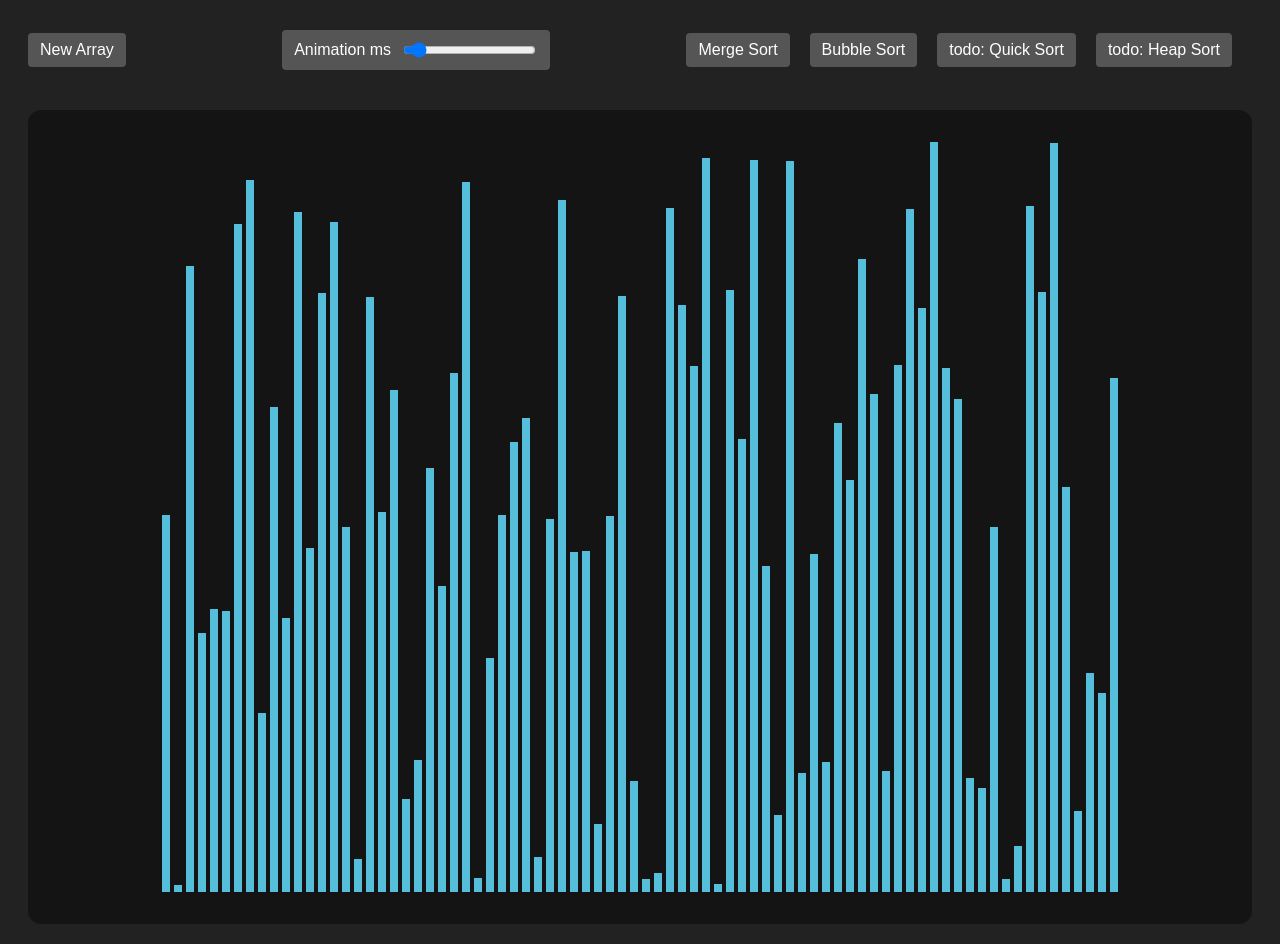
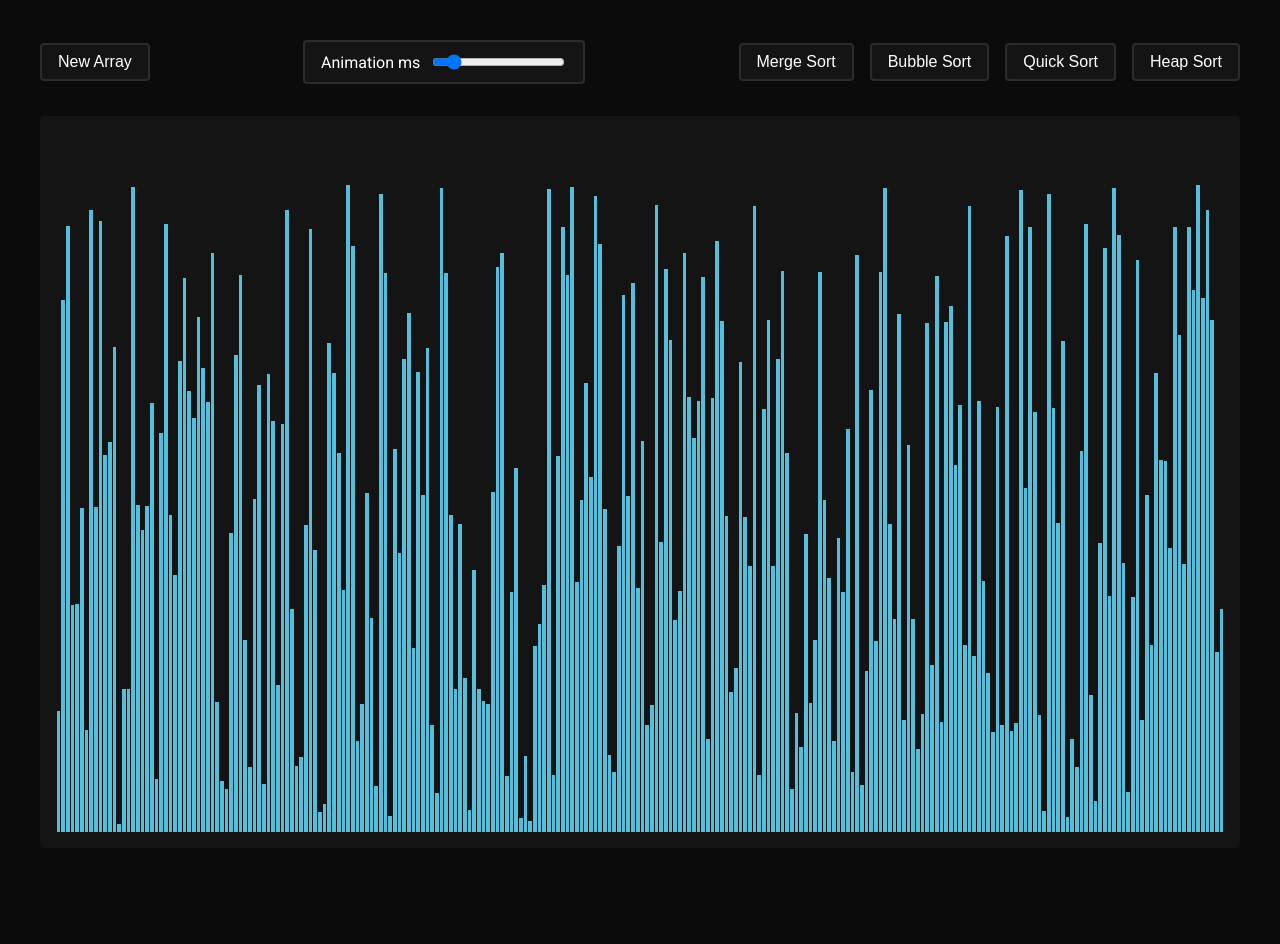
Before and after one commit to manuquiroga/sorting-visualizer, a React (Create React App) app: page / in a window 1280 px wide. After the commit the page ends 856 px from the top, so only its background shows below. Built offline with nearby package versions, Linux system fonts and the light colour scheme.

Commit message:
added quick and heap sort

```diff
--- a/src/App.css
+++ b/src/App.css
@@ -1,5 +1,8 @@
+@import url('https://fonts.googleapis.com/css2?family=Roboto:wght@300;400;500;700&display=swap');
+
 .App {
   text-align: center;
+  font-family: 'Roboto', sans-serif;
 }
 
 .App-logo {
--- /dev/null
+++ b/src/SortingAlgorithms/heapSort.js
@@ -0,0 +1,72 @@
+import { playSound } from "../SortingVisualizer/playSound.js";
+import { PRIMARY_COLOR, SECONDARY_COLOR, enableButtons } from "../SortingVisualizer/SortingVisualizer.jsx";
+
+export const visualizeHeapSort = async (array, ANIMATION_SPEED_MS) => {
+  const arrayBars = document.getElementsByClassName("bar");
+  const n = array.length;
+
+  // Build max heap
+  for (let i = Math.floor(n / 2) - 1; i >= 0; i--) {
+    await heapify(array, n, i, arrayBars, ANIMATION_SPEED_MS);
+  }
+
+  // Extract elements from the heap one by one
+  for (let i = n - 1; i > 0; i--) {
+    await swap(array, 0, i, arrayBars, ANIMATION_SPEED_MS);
+    arrayBars[i].style.backgroundColor = SECONDARY_COLOR;
+    await sleep(ANIMATION_SPEED_MS);
+
+    await heapify(array, i, 0, arrayBars, ANIMATION_SPEED_MS);
+
+    // Reset color
+    arrayBars[i].style.backgroundColor = PRIMARY_COLOR;
+  }
+
+  enableButtons();
+};
+
+const heapify = async (array, n, i, arrayBars, ANIMATION_SPEED_MS) => {
+  let largest = i;
+  const left = 2 * i + 1;
+  const right = 2 * i + 2;
+
+  // Compare with left child
+  if (left < n && array[left] > array[largest]) {
+    largest = left;
+  }
+
+  // Compare with right child
+  if (right < n && array[right] > array[largest]) {
+    largest = right;
+  }
+
+
+  if (largest !== i) {
+    await swap(array, i, largest, arrayBars, ANIMATION_SPEED_MS);
+    arrayBars[largest].style.backgroundColor = SECONDARY_COLOR;
+    await sleep(ANIMATION_SPEED_MS);
+
+    await heapify(array, n, largest, arrayBars, ANIMATION_SPEED_MS);
+
+    // Reset color
+    arrayBars[largest].style.backgroundColor = PRIMARY_COLOR;
+  }
+};
+
+const swap = async (array, i, j, arrayBars, ANIMATION_SPEED_MS) => {
+  const temp = array[i];
+  array[i] = array[j];
+  array[j] = temp;
+
+  // Update height
+  arrayBars[i].style.height = `${array[i]}px`;
+  arrayBars[j].style.height = `${array[j]}px`;
+
+  playSound(array[i] + 90);
+
+  await sleep(ANIMATION_SPEED_MS);
+};
+
+const sleep = (ms) => {
+  return new Promise((resolve) => setTimeout(resolve, ms));
+};
--- a/src/SortingAlgorithms/mergeSort.js
+++ b/src/SortingAlgorithms/mergeSort.js
@@ -29,7 +29,7 @@ const merge = async (array, start, mid, end, arrayBars, ANIMATION_SPEED_MS) => {
       arrayBars[p].style.backgroundColor = PRIMARY_COLOR;
     }
 
-    //compare bars color
+    // red color
     arrayBars[i].style.backgroundColor = SECONDARY_COLOR;
     arrayBars[j].style.backgroundColor = SECONDARY_COLOR;
     await sleep(ANIMATION_SPEED_MS);
@@ -56,6 +56,7 @@ const merge = async (array, start, mid, end, arrayBars, ANIMATION_SPEED_MS) => {
     arrayBars[start + p].style.height = `${array[start + p]}px`;
     playSound(array[start + p] + 90);
 
+    // color
     arrayBars[start + p].style.backgroundColor = PRIMARY_COLOR;
     await sleep(ANIMATION_SPEED_MS);
   }
--- a/src/SortingAlgorithms/quickSort.js
+++ b/src/SortingAlgorithms/quickSort.js
@@ -0,0 +1,60 @@
+import { playSound } from "../SortingVisualizer/playSound.js";
+import { PRIMARY_COLOR, SECONDARY_COLOR, enableButtons } from "../SortingVisualizer/SortingVisualizer.jsx";
+
+export const visualizeQuickSort = async (array, ANIMATION_SPEED_MS) => {
+  const arrayBars = document.getElementsByClassName("bar");
+  await quickSort(array, 0, array.length - 1, arrayBars, ANIMATION_SPEED_MS);
+  enableButtons();
+};
+
+const quickSort = async (array, low, high, arrayBars, ANIMATION_SPEED_MS) => {
+  if (low < high) {
+    const partitionIndex = await partition(array, low, high, arrayBars, ANIMATION_SPEED_MS);
+
+    await quickSort(array, low, partitionIndex - 1, arrayBars, ANIMATION_SPEED_MS);
+    await quickSort(array, partitionIndex + 1, high, arrayBars, ANIMATION_SPEED_MS);
+  }
+};
+
+const partition = async (array, low, high, arrayBars, ANIMATION_SPEED_MS) => {
+  const pivot = array[high];
+  let i = low - 1;
+
+  for (let j = low; j <= high - 1; j++) {
+    // Color of compared bars
+    arrayBars[j].style.backgroundColor = SECONDARY_COLOR;
+    arrayBars[high].style.backgroundColor = SECONDARY_COLOR;
+    await sleep(ANIMATION_SPEED_MS);
+
+    if (array[j] < pivot) {
+      i++;
+      await swap(array, i, j, arrayBars, ANIMATION_SPEED_MS);
+    }
+
+    // Reset color
+    arrayBars[j].style.backgroundColor = PRIMARY_COLOR;
+    arrayBars[high].style.backgroundColor = PRIMARY_COLOR;
+  }
+
+  await swap(array, i + 1, high, arrayBars, ANIMATION_SPEED_MS);
+
+  return i + 1;
+};
+
+const swap = async (array, i, j, arrayBars, ANIMATION_SPEED_MS) => {
+  const temp = array[i];
+  array[i] = array[j];
+  array[j] = temp;
+
+  // Update height
+  arrayBars[i].style.height = `${array[i]}px`;
+  arrayBars[j].style.height = `${array[j]}px`;
+
+  playSound(array[i] + 90);
+
+  await sleep(ANIMATION_SPEED_MS);
+};
+
+const sleep = (ms) => {
+  return new Promise((resolve) => setTimeout(resolve, ms));
+};
--- a/src/SortingVisualizer/SortingVisualizer.css
+++ b/src/SortingVisualizer/SortingVisualizer.css
@@ -1,69 +1,68 @@
 body {
-    background-color: #222;
+    background-color: #0b0b0b;
     color: #fff;
-    font-family: Arial, sans-serif;
+    font-family: 'Roboto', sans-serif;
+
 }
 
 nav {
-    margin-top: 30px;
     display: flex;
     justify-content: space-between;
     align-items: center;
-    padding: 0 20px;
+    padding: 2rem;
 }
 
 nav button {
-    background-color: #555;
+    background-color: #141414;
+    backdrop-filter: blur(50px);
     color: #fff;
-    border: none;
-    padding: 8px 12px;
-    font-size: 16px;
+    padding: 0.5rem 1rem;
+    font-size: 1rem;
     cursor: pointer;
     border-radius: 4px;
-    margin-right: 20px;
+    border: 2px solid rgba(255,255,255,0.1);
+    transition: all 0.2s ease-in-out;
 }
 
 nav button:hover {
-    background-color: #777;
+   border: 2px solid rgba(255,255,255,0.3);
 }
 
 .sorting-buttons {
     display: flex;
     justify-content: space-between;
     align-items: center;
+    gap: 1rem;
 }
+
 
 .box {
     background-color: #141414;
-    padding: 30px;
-    margin: 20px;
-    border-radius: 13px;
-    margin-top: 40px;
+    margin: 0 2rem;
+    padding: 1rem;
+    border-radius: 4px;
+    display: flex;
+    justify-content: center;
+    align-items: flex-end;
+    height: 700px;
 }
 
 
-.container {
-    display: flex;
-    flex-wrap: wrap;
-    justify-content: center;
-    align-items: flex-end;
-
-}
-
 .bar {
-    width: 14px;
-    margin: 0 2px;
+    width: 6px;
+    margin: 0 0.5px;
     background-color: #61ddffd8;
-    transition: height 0.1s;
 }
 
 .speed-box{
-    background-color: #555;
+    background-color: #141414;
     border-radius: 4px;
-    padding: 8px 12px;
+    padding: 0.5rem 1rem;
     display: flex;
     justify-content: center;
     align-items: center;
+    border: 2px solid rgba(255,255,255,0.1);
+
 }
 
 nav label{
@@ -71,44 +70,51 @@ nav label{
     margin-right: 10px;
 }
 
-/* speed input */
 .speed-input {
     color: #fff;
     border: 2px solid #61ddffd8;
     border-radius: 4px;
 }
 
-@media screen and (max-width: 1600px) {
-    .bar {
-      width: 10px;
-      margin: 2px;
+.button.disabled{
+    opacity: 0.5;
+    border: 2px solid rgba(255,255,255,0.1);
+    cursor: not-allowed;
+}
+
+.button.disabled:hover{
+    border: 2px solid rgba(255,255,255,0.1);
+}
+
+@media (max-width: 1200px){
+    nav button {
+        padding: 0.2rem 0.8rem;
+        font-size: 0.8rem;
+    }
+    .speed-box{
+        padding: 0.2rem 0.8rem;
+        font-size: 0.8rem;
     }
 }
 
-@media screen and (max-width: 1300px) {
+@media (max-width: 950px){
+    nav {
+    flex-direction: column;
+    align-items:flex-start;
+    gap: 1rem;
+    padding: 2rem;
+}
+}
+
+
+@media (max-width: 400px){
     .bar {
-      width: 8px;
-      margin: 2px;
+    width: 2px;
+    margin: 0;
+    }
+    .sorting-buttons {
+    display: flex;
+    flex-direction: column;
+    align-items: flex-start;
     }
 }
-
-@media screen and (max-width: 1100px) {
-    .bar {
-      width: 6px;
-      margin: 2px;
-    }
-}
-
-@media screen and (max-width: 950px) {
-    .bar {
-      width: 3px;
-      margin: 2px;
-    }
-}
-
-@media screen and (max-width: 700px) {
-    .bar {
-      width: 2px;
-      margin: 2px;
-    }
-}
--- a/src/SortingVisualizer/SortingVisualizer.jsx
+++ b/src/SortingVisualizer/SortingVisualizer.jsx
@@ -2,26 +2,30 @@ import React, {useState, useEffect} from 'react';
 import './SortingVisualizer.css';
 import {visualizeMergeSort} from '../SortingAlgorithms/mergeSort';
 import {visualizeBubbleSort} from '../SortingAlgorithms/bubbleSort';
+import {visualizeQuickSort} from '../SortingAlgorithms/quickSort';
+import {visualizeHeapSort} from '../SortingAlgorithms/heapSort';
 
-const HEIGHT_OF_BARS = 750;
+const HEIGHT_OF_BARS = 650;
 
-const NUMBER_OF_BARS = 80;
+const NUMBER_OF_BARS = 250;
 
 export const PRIMARY_COLOR = '#61ddffd8';
 
 export const SECONDARY_COLOR = '#ff6b6b';
+
+export const SORTED_COLOR = '#55c989';
 
 const SortingVisualizer = () => {
     const [array, setArray] = useState([]);
     const [animationSpeed , setAnimationSpeed] = useState(10);
 
     useEffect(() => {
-        resetArray();
+        resetArray(NUMBER_OF_BARS);
     }, []);
 
-    const resetArray = () => {
+    const resetArray = (bars) => {
         const newArray = [];
-        for(let i = 0; i < NUMBER_OF_BARS; i++){
+        for(let i = 0; i < bars; i++){
             newArray.push(randomIntFromInterval(5, HEIGHT_OF_BARS));
         }
         setArray(newArray);
@@ -37,33 +41,57 @@ const SortingVisualizer = () => {
         visualizeBubbleSort(array, animationSpeed);
     };
 
-    return(
+    const quickSort = () => {
+        disableButtons();
+        visualizeQuickSort(array, animationSpeed);
+    };
+
+    const heapSort = () => {
+        disableButtons();
+        visualizeHeapSort(array, animationSpeed);
+    };
+
+    return (
       <div>
         <nav>
           <div className="new-array-button">
-                    <button className='enable' onClick={() => resetArray()} >New Array</button>
+            <button className="enable" onClick={() => resetArray(NUMBER_OF_BARS)}>
+              New Array
+            </button>
           </div>
-                <div className='speed-box'>
+          <div className="speed-box">
             <label>Animation ms</label>
-                    <input className='speed-input enable' type="range" min="5" max="100" value={animationSpeed} onChange={(e) => setAnimationSpeed(e.target.value)} ></input>
+            <input
+              className="speed-input enable"
+              type="range"
+              min="0"
+              max="100"
+              value={animationSpeed}
+              onChange={(e) => setAnimationSpeed(e.target.value)}
+            ></input>
           </div>
           <div className="sorting-buttons ">
-                    <button className='enable' onClick={() => mergeSort()} >Merge Sort</button>
-                    <button className='enable' onClick={() => bubbleSort()} >Bubble Sort</button>
-                    <button className='enable' >todo: Quick Sort</button>
-                    <button className='enable' >todo: Heap Sort</button>
+            <button className="enable" onClick={() => mergeSort()}>
+              Merge Sort
+            </button>
+            <button className="enable" onClick={() => bubbleSort()}>
+              Bubble Sort
+            </button>
+            <button className="enable" onClick={() => quickSort()}>
+              Quick Sort
+            </button>
+            <button className="enable" onClick={() => heapSort()}>
+              Heap Sort
+            </button>
           </div>
         </nav>
-            <div className='box'>
-                <div className='container'>
+        <div className="box">
           {array.map((value, key) => (
-                        <div className="bar" key={key} style={{height: `${value}px`}}></div>
+            <div className="bar" key={key} style={{ height: `${value}px` }}></div>
           ))}
-
         </div>
       </div>
-        </div>
-    )
+    );
 }
 
 const randomIntFromInterval = (min, max) => {
```
Also changed, not shown: 1 other file (tests, documents, lock files or other folders). Lines whose indentation alone changed are shown as unchanged.
